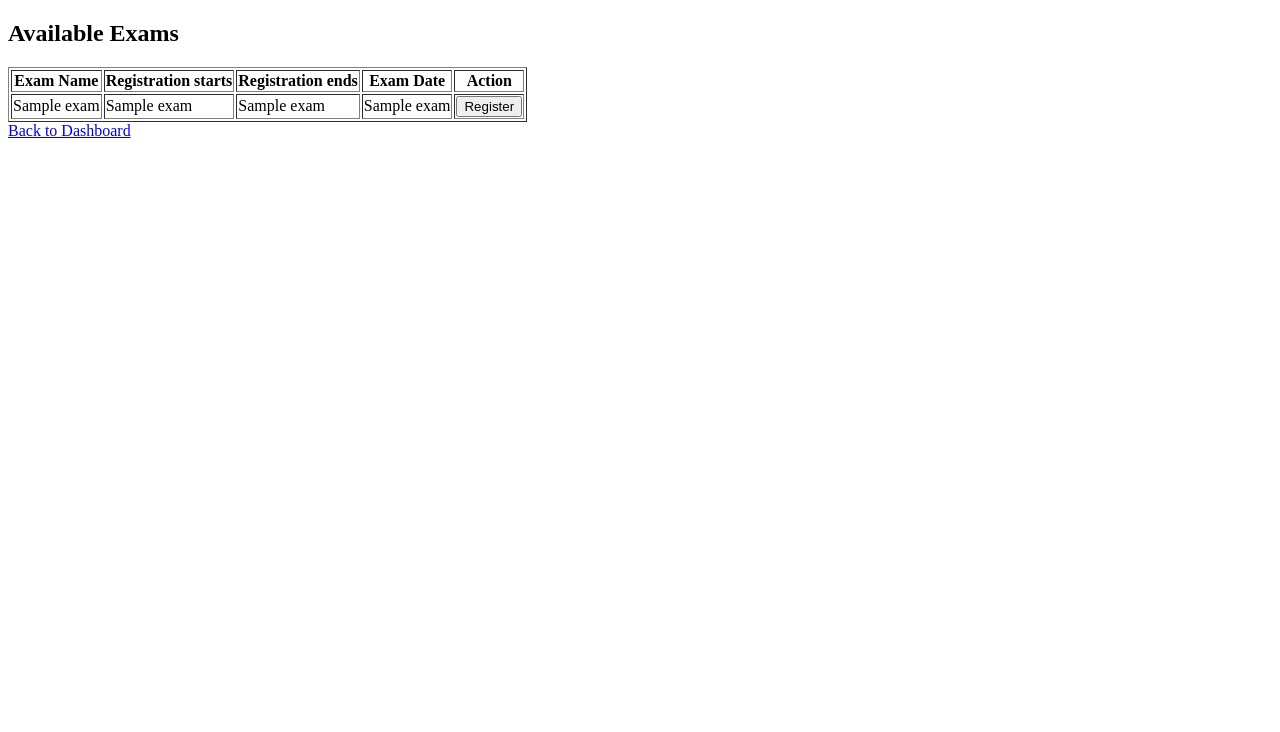
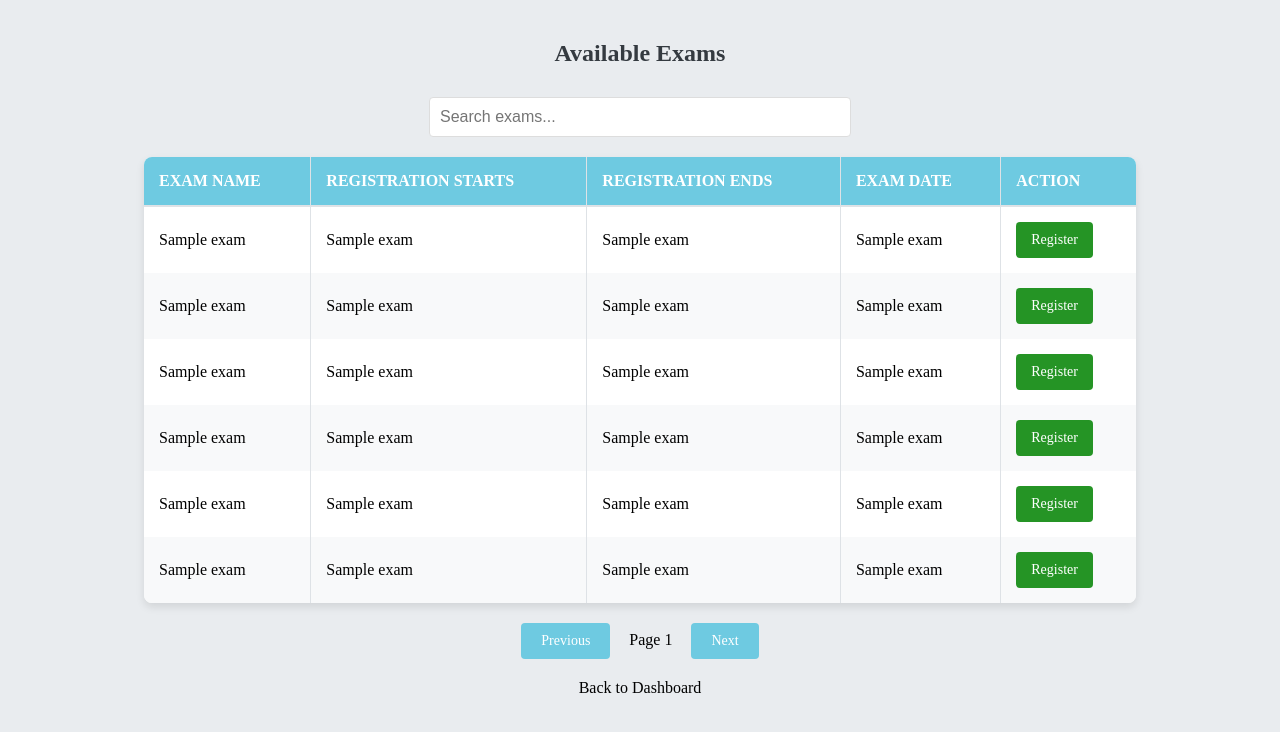
Before and after one commit to harishh1711/exam-portal, a Flask app: template templates/view_exams.html in a window 1280 px wide. Shown: the top 732 px of the page. Run offline with Flask 3, Linux system fonts and the light colour scheme; the template is opened without the code that fills it: most values are stand-ins (such as "Sample title", 1, 10 or a date in 2020).

Commit message:
added css for view-exams,enter details and upload exam

```diff
--- /dev/null
+++ b/static/css/view_exams.css
@@ -0,0 +1,131 @@
+/* styles.css */
+
+body {
+    font-family: 'Times New Roman', Times, serif;
+    background-color: #e9ecef;
+    margin: 0;
+    padding: 20px;
+}
+
+h2 {
+    text-align: center;
+    margin-bottom: 30px;
+    color: #343a40;
+}
+
+.search-container {
+    text-align: center;
+    margin-bottom: 20px;
+}
+
+#searchInput {
+    padding: 10px;
+    font-size: 16px;
+    width: 100%;
+    max-width: 400px;
+    border: 1px solid #ddd;
+    border-radius: 4px;
+}
+
+.table-container {
+    display: flex;
+    justify-content: center;
+    margin-bottom: 20px;
+}
+
+table {
+    width: 80%; /* Reduce the width of the table */
+    max-width: 1000px; /* Optional: set a maximum width */
+    border-collapse: collapse;
+    background-color: #ffffff;
+    border-radius: 8px;
+    overflow: hidden;
+    box-shadow: 0 4px 8px rgba(0, 0, 0, 0.1);
+}
+
+th, td {
+    padding: 15px;
+    text-align: left;
+    border-right: 1px solid #dee2e6; /* Add column line */
+}
+
+th:last-child, td:last-child {
+    border-right: none; /* Remove border from the last column */
+}
+
+th {
+    background-color: #6ecae1; /* Change background color for headers */
+    color: #ffffff; /* Change text color for headers */
+    font-weight: bold;
+    border-bottom: 2px solid #dee2e6; /* Add bottom border to headers */
+    text-transform: uppercase; /* Capitalize header text */
+}
+
+tr:nth-child(even) {
+    background-color: #f8f9fa;
+}
+
+tr:hover {
+    background-color: #f1f3f5;
+}
+
+button {
+    background-color: #259425; /* Blue */
+    color: white;
+    border: none;
+    padding: 10px 15px;
+    text-align: center;
+    text-decoration: none;
+    display: inline-block;
+    font-size: 14px;
+    margin: 0;
+    cursor: pointer;
+    border-radius: 4px;
+    transition: background-color 0.3s ease, transform 0.2s ease;
+    font-family: 'Times New Roman', Times, serif;
+}
+
+button:hover {
+    background-color: #26c14a;
+    transform: translateY(-1px);
+}
+
+a {
+    color: #000000;
+    text-decoration: none;
+    font-size: 16px;
+    display: block;
+    text-align: center;
+    margin-top: 20px;
+    font-weight: 500;
+}
+
+a:hover {
+    text-decoration: underline;
+}
+
+.pagination-container {
+    text-align: center;
+    margin-top: 20px;
+}
+
+.pagination-button {
+    background-color: #6ecae1;
+    color: white;
+    border: none;
+    padding: 10px 20px;
+    margin: 0 5px;
+    cursor: pointer;
+    border-radius: 4px;
+    transition: background-color 0.3s ease, transform 0.2s ease;
+}
+
+.pagination-button:hover {
+    background-color: #5db5c6;
+    transform: translateY(-1px);
+}
+
+#pageNumber {
+    font-size: 16px;
+    margin: 0 10px;
+}
--- /dev/null
+++ b/static/js/view_exams.js
@@ -0,0 +1,70 @@
+// static/js/view_exams.js
+
+let currentPage = 1;
+const rowsPerPage = 6;
+
+function displayTable() {
+  const table = document.getElementById("examsTable");
+  const rows = table.getElementsByTagName("tr");
+  const totalRows = rows.length - 1; // exclude header row
+  const totalPages = Math.ceil(totalRows / rowsPerPage);
+
+  // Hide all rows except header
+  for (let i = 1; i < rows.length; i++) {
+    rows[i].style.display = "none";
+  }
+
+  // Display rows for the current page
+  const start = (currentPage - 1) * rowsPerPage + 1;
+  const end = Math.min(start + rowsPerPage - 1, totalRows);
+  for (let i = start; i <= end; i++) {
+    rows[i].style.display = "";
+  }
+
+  // Update page number
+  document.getElementById("pageNumber").textContent = `Page ${currentPage}`;
+}
+
+function nextPage() {
+  const table = document.getElementById("examsTable");
+  const totalRows = table.getElementsByTagName("tr").length - 1; // exclude header row
+  const totalPages = Math.ceil(totalRows / rowsPerPage);
+
+  if (currentPage < totalPages) {
+    currentPage++;
+    displayTable();
+  }
+}
+
+function prevPage() {
+  if (currentPage > 1) {
+    currentPage--;
+    displayTable();
+  }
+}
+
+function searchFunction() {
+  const input = document.getElementById("searchInput").value.toLowerCase();
+  const table = document.getElementById("examsTable");
+  const rows = table.getElementsByTagName("tr");
+
+  for (let i = 1; i < rows.length; i++) {
+    const cells = rows[i].getElementsByTagName("td");
+    let match = false;
+    for (let j = 0; j < cells.length - 1; j++) {
+      // exclude last cell (Action)
+      if (cells[j].textContent.toLowerCase().includes(input)) {
+        match = true;
+        break;
+      }
+    }
+    rows[i].style.display = match ? "" : "none";
+  }
+
+  // Reset pagination
+  currentPage = 1;
+  displayTable();
+}
+
+// Initial display
+displayTable();
--- a/templates/login.html
+++ b/templates/login.html
@@ -8,6 +8,7 @@
     />
   </head>
   <body>
+    <div class="form-container">
       <form method="POST" action="{{ url_for('login') }}">
         <h2>Login</h2>
 
@@ -17,10 +18,13 @@
         <input type="password" name="password" required /><br /><br />
         <button type="submit">Login</button>
       </form>
+    </div>
 
+    <div class="register-link">
       <p>
         Don't have an account?
         <a href="{{ url_for('register') }}">Register here</a>.
       </p>
+    </div>
   </body>
 </html>
--- a/templates/view_exams.html
+++ b/templates/view_exams.html
@@ -2,10 +2,29 @@
 <html>
   <head>
     <title>Available Exams</title>
+    <link
+      rel="stylesheet"
+      type="text/css"
+      href="{{ url_for('static', filename='css/view_exams.css') }}"
+    />
+    <script
+      src="{{ url_for('static', filename='js/view_exams.js') }}"
+      defer
+    ></script>
   </head>
   <body>
     <h2>Available Exams</h2>
-    <table border="1">
+    <div class="search-container">
+      <input
+        type="text"
+        id="searchInput"
+        placeholder="Search exams..."
+        onkeyup="searchFunction()"
+      />
+    </div>
+    <div class="table-container">
+      <table id="examsTable">
+        <thead>
           <tr>
             <th>Exam Name</th>
             <th>Registration starts</th>
@@ -13,22 +32,126 @@
             <th>Exam Date</th>
             <th>Action</th>
           </tr>
+        </thead>
+        <tbody>
           {% for exam in exams %}
           <tr>
             <td>{{ exam[1] }}</td>
             <td>{{ exam[2] }}</td>
             <td>{{ exam[3] }}</td>
             <td>{{ exam[4] }}</td>
-
             <td>
               <form action="{{ url_for('enter_details') }}" method="post">
-                    <input type="hidden" name="exam_id" value="{{ exam[0] }}">
+                <input type="hidden" name="exam_id" value="{{ exam[0] }}" />
+                <button type="submit">Register</button>
+              </form>
+            </td>
+          </tr>
+          <tr>
+            <td>{{ exam[1] }}</td>
+            <td>{{ exam[2] }}</td>
+            <td>{{ exam[3] }}</td>
+            <td>{{ exam[4] }}</td>
+            <td>
+              <form action="{{ url_for('enter_details') }}" method="post">
+                <input type="hidden" name="exam_id" value="{{ exam[0] }}" />
+                <button type="submit">Register</button>
+              </form>
+            </td>
+          </tr>
+          <tr>
+            <td>{{ exam[1] }}</td>
+            <td>{{ exam[2] }}</td>
+            <td>{{ exam[3] }}</td>
+            <td>{{ exam[4] }}</td>
+            <td>
+              <form action="{{ url_for('enter_details') }}" method="post">
+                <input type="hidden" name="exam_id" value="{{ exam[0] }}" />
+                <button type="submit">Register</button>
+              </form>
+            </td>
+          </tr>
+          <tr>
+            <td>{{ exam[1] }}</td>
+            <td>{{ exam[2] }}</td>
+            <td>{{ exam[3] }}</td>
+            <td>{{ exam[4] }}</td>
+            <td>
+              <form action="{{ url_for('enter_details') }}" method="post">
+                <input type="hidden" name="exam_id" value="{{ exam[0] }}" />
+                <button type="submit">Register</button>
+              </form>
+            </td>
+          </tr>
+          <tr>
+            <td>{{ exam[1] }}</td>
+            <td>{{ exam[2] }}</td>
+            <td>{{ exam[3] }}</td>
+            <td>{{ exam[4] }}</td>
+            <td>
+              <form action="{{ url_for('enter_details') }}" method="post">
+                <input type="hidden" name="exam_id" value="{{ exam[0] }}" />
+                <button type="submit">Register</button>
+              </form>
+            </td>
+          </tr>
+          <tr>
+            <td>{{ exam[1] }}</td>
+            <td>{{ exam[2] }}</td>
+            <td>{{ exam[3] }}</td>
+            <td>{{ exam[4] }}</td>
+            <td>
+              <form action="{{ url_for('enter_details') }}" method="post">
+                <input type="hidden" name="exam_id" value="{{ exam[0] }}" />
+                <button type="submit">Register</button>
+              </form>
+            </td>
+          </tr>
+          <tr>
+            <td>{{ exam[1] }}</td>
+            <td>{{ exam[2] }}</td>
+            <td>{{ exam[3] }}</td>
+            <td>{{ exam[4] }}</td>
+            <td>
+              <form action="{{ url_for('enter_details') }}" method="post">
+                <input type="hidden" name="exam_id" value="{{ exam[0] }}" />
+                <button type="submit">Register</button>
+              </form>
+            </td>
+          </tr>
+          <tr>
+            <td>{{ exam[1] }}</td>
+            <td>{{ exam[2] }}</td>
+            <td>{{ exam[3] }}</td>
+            <td>{{ exam[4] }}</td>
+            <td>
+              <form action="{{ url_for('enter_details') }}" method="post">
+                <input type="hidden" name="exam_id" value="{{ exam[0] }}" />
+                <button type="submit">Register</button>
+              </form>
+            </td>
+          </tr>
+          <tr>
+            <td>{{ exam[1] }}</td>
+            <td>{{ exam[2] }}</td>
+            <td>{{ exam[3] }}</td>
+            <td>{{ exam[4] }}</td>
+            <td>
+              <form action="{{ url_for('enter_details') }}" method="post">
+                <input type="hidden" name="exam_id" value="{{ exam[0] }}" />
                 <button type="submit">Register</button>
               </form>
             </td>
           </tr>
           {% endfor %}
+        </tbody>
       </table>
+    </div>
+    <div class="pagination-container">
+      <button class="pagination-button" onclick="prevPage()">Previous</button>
+      <span id="pageNumber">Page 1</span>
+      <button class="pagination-button" onclick="nextPage()">Next</button>
+    </div>
     <a href="{{ url_for('student_dashboard') }}">Back to Dashboard</a>
   </body>
 </html>
```
Also changed, not shown: static/css/enter_details.css (added, +149 -0 lines), static/css/login.css (+27 -15 lines), static/css/register.css (+21 -14 lines), static/css/upload_exam.css (added, +70 -0 lines), templates/adminDashboard.html (+5 -6 lines), templates/enter_details.html (+40 -11 lines), templates/register.html (+7 -7 lines), templates/upload_exam.html (+28 -14 lines). Lines whose indentation alone changed are shown as unchanged.
